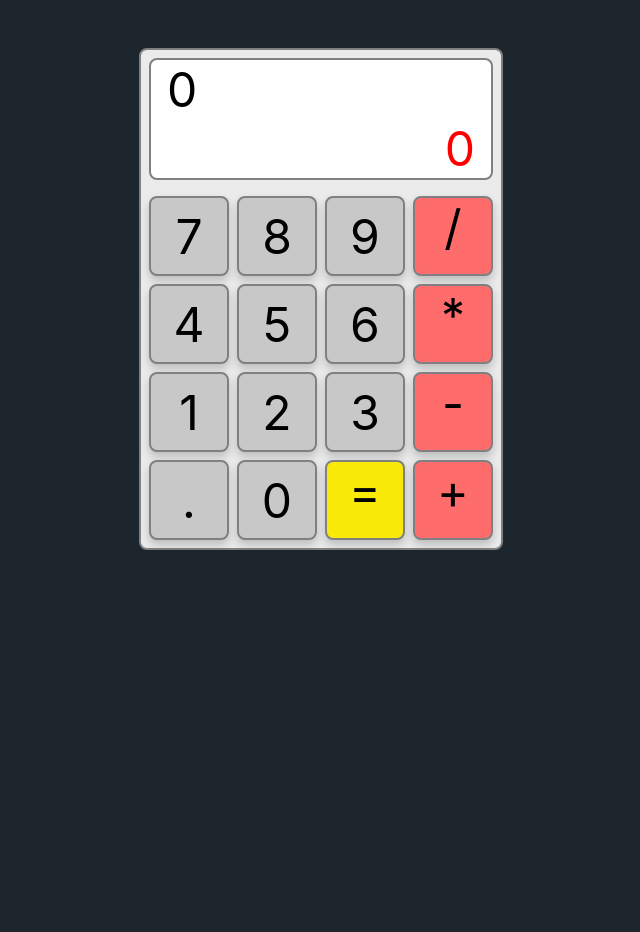
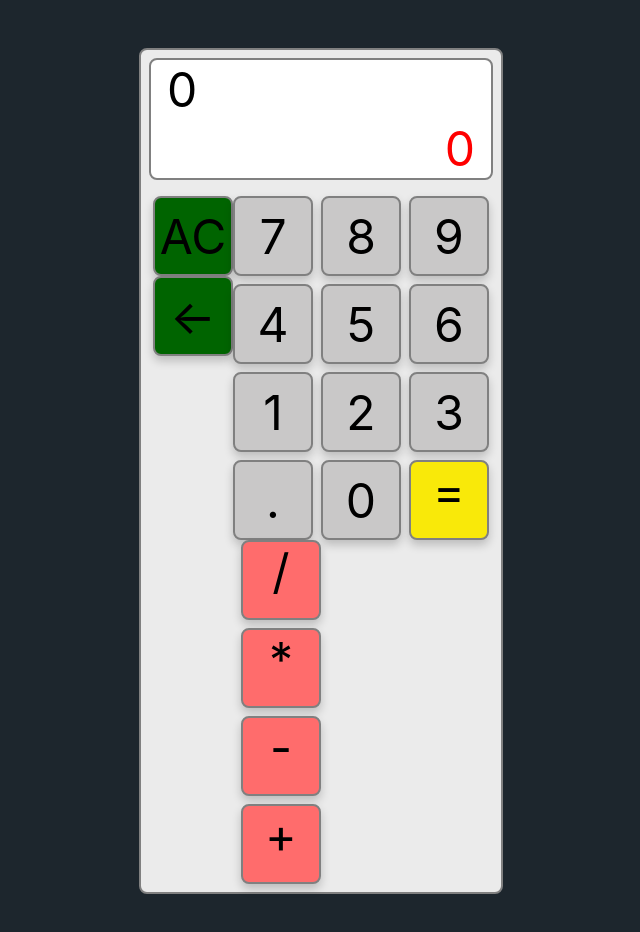
Before and after one commit to PavelLinevich/calculator_react, a React (Create React App) app: page / in a window 1280 px wide. Shown: the top 932 px of the page, without its empty margins (319-959 px from the left). Before the commit the page ends 800 px from the top, so only its background shows below. Built offline with nearby package versions, Linux system fonts and the light colour scheme.

Commit message:
feat: add clear button

```diff
--- a/src/components/App/App.js
+++ b/src/components/App/App.js
@@ -1,6 +1,7 @@
 import React, { useState } from 'react';
 import Numbers from '../Numbers/Numbers';
 import ExpressionButtons from '../ExpressionButtons/ExpressionButtons';
+import ClearButton from '../ClearButton/ClearButton';
 import styles from './App.module.css';
 
 function App() {
@@ -19,8 +20,11 @@ function App() {
           </div>
         </div>
         <div className={styles.keyboard}>
-          <Numbers counts={counts} setCounts={setCounts} setResult={setResult} />
-          <ExpressionButtons counts={counts} setCounts={setCounts} setResult={setResult} />
+          <ClearButton />
+          <div>
+            <Numbers counts={counts} setCounts={setCounts} setResult={setResult} />
+            <ExpressionButtons counts={counts} setCounts={setCounts} setResult={setResult} />
+          </div>
         </div>
       </div>
     </div>
--- /dev/null
+++ b/src/components/ClearButton/ClearButton.jsx
@@ -0,0 +1,18 @@
+import React from 'react';
+import commonStyles from '../../commonStyles.module.css';
+import styles from './ClearButton.module.css';
+
+function ClearButton() {
+  return (
+    <div>
+      <div className={commonStyles.btn + ' ' + styles.clearButton}>
+        AC
+      </div>
+      <div className={commonStyles.btn + ' ' + styles.clearButton}>
+      ←
+      </div>
+    </div>
+  )
+}
+
+export default ClearButton;
--- /dev/null
+++ b/src/components/ClearButton/ClearButton.module.css
@@ -0,0 +1,3 @@
+.clearButton {
+  background-color: darkgreen;
+}
```
